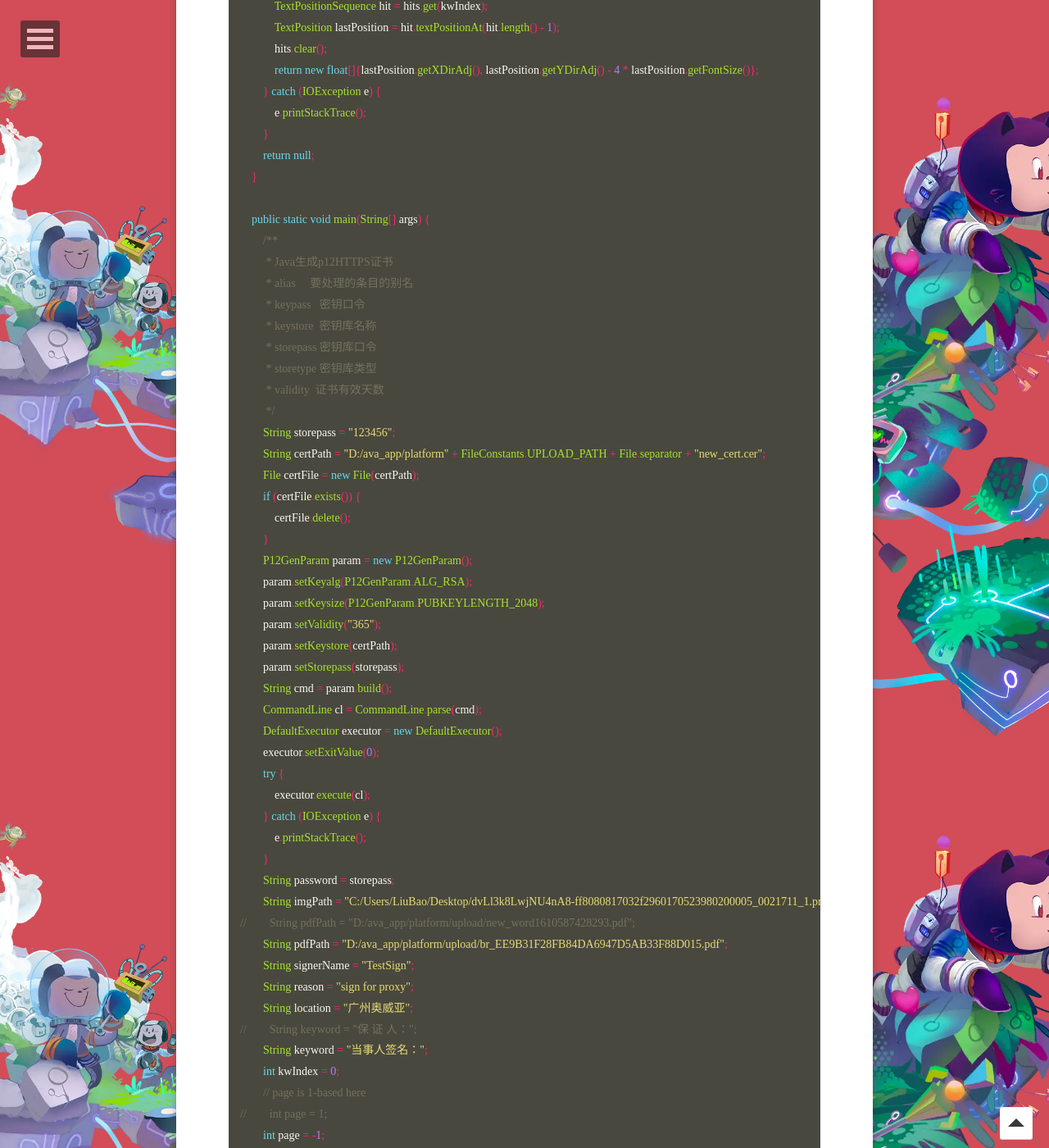
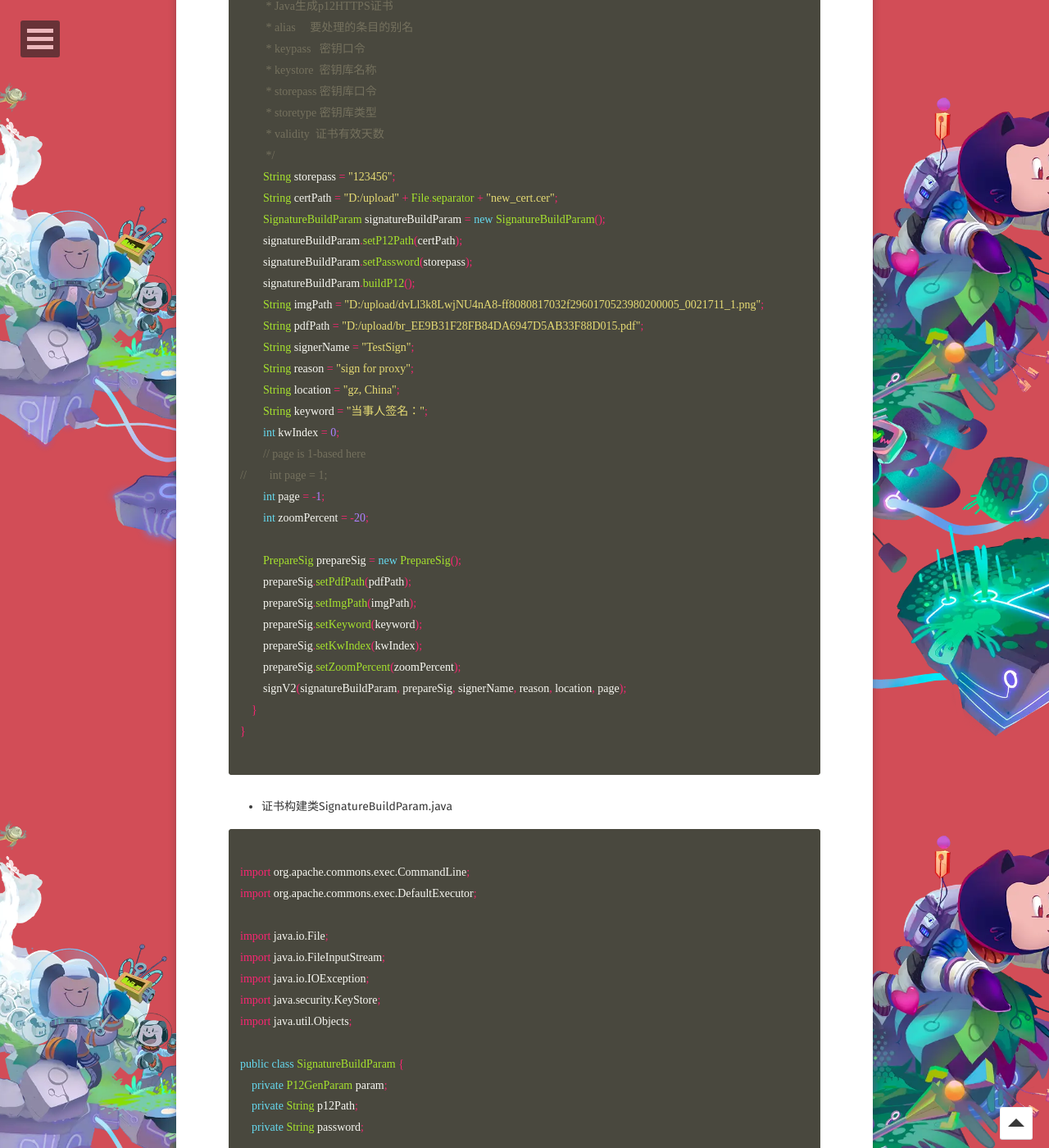
Before and after one commit to WebPavel/WebPavel.github.io, a Jekyll site: the page built from _posts/2021-01-14-pdfbox-signature.md, in a window 1280 px wide and 1400 px high, scrolled down 4491 px. Shown: the whole window at 82% size. Built offline with Jekyll 4.4.1, drawn with Linux system fonts in a browser that asks for light colours; some web fonts are replaced; some of the changed text lies outside the part shown.

Commit message:
封装相关参数

````diff
--- a/_posts/2021-01-14-pdfbox-signature.md
+++ b/_posts/2021-01-14-pdfbox-signature.md
@@ -83,9 +83,6 @@
 - 根据关键字签名类SigUtils.java
 
 ```java
-import cn.com.ava.sign.constant.FileConstants;
-import org.apache.commons.exec.CommandLine;
-import org.apache.commons.exec.DefaultExecutor;
 import org.apache.pdfbox.examples.signature.CreateVisibleSignature;
 import org.apache.pdfbox.pdmodel.PDDocument;
 import org.apache.pdfbox.text.TextPosition;
@@ -94,36 +91,29 @@
 import java.io.FileInputStream;
 import java.io.IOException;
 import java.io.InputStream;
-import java.security.KeyStore;
 import java.util.List;
 
-public class SigUtils {
+public class PdfBoxSignUtils {
 
-    public static String sign(String password, String p12Path, String imgPath, File documentFile,
-                              String signerName, String location, String reason,
-                              String keyword, int kwIndex, int page) {
+    public static String sign(SignatureBuildParam signatureBuildParam, PrepareSig prepareSig,
+                              String signerName, String location, String reason, int page) {
         try {
             String tsaUrl = null;
             boolean externalSig = false;
-            File ksFile = new File(p12Path);
-            KeyStore keystore = KeyStore.getInstance("PKCS12");
-            char[] pin = password.toCharArray();
-            keystore.load(new FileInputStream(ksFile), pin);
 
-            CreateVisibleSignature signing = new CreateVisibleSignature(keystore, pin.clone());
+            CreateVisibleSignature signing = new CreateVisibleSignature(signatureBuildParam.getKeyStore(), signatureBuildParam.getPin());
 
-            String name = documentFile.getName();
-            String substring = name.substring(0, name.lastIndexOf('.'));
-            File signedDocumentFile = new File(documentFile.getParent(), substring + "_signed.pdf");
+            File documentFile = prepareSig.getPdfFile();
+            File signedDocumentFile = new File(documentFile.getParent(), System.currentTimeMillis() + "_signed.pdf");
 
-            float[] coordinate = getCoordinate(documentFile.getAbsolutePath(), keyword, page, kwIndex);
+            float[] coordinate = getCoordinate(documentFile, prepareSig.getKeyword(), page, prepareSig.getKwIndex());
             if (coordinate != null) {
                 int x = Float.valueOf(coordinate[0]).intValue();
                 int y = Float.valueOf(coordinate[1]).intValue();
 
-                InputStream imageStream = new FileInputStream(imgPath);
+                InputStream imageStream = new FileInputStream(prepareSig.getImgPath());
 
-                signing.setVisibleSignDesigner(documentFile.getAbsolutePath(), x, y, -20, imageStream, page);
+                signing.setVisibleSignDesigner(prepareSig.getPdfPath(), x, y, prepareSig.getZoomPercent(), imageStream, page);
                 signing.setVisibleSignatureProperties(signerName, location, reason, 0, page, true);
                 signing.setExternalSigning(externalSig);
                 signing.signPDF(documentFile, signedDocumentFile, tsaUrl);
@@ -137,22 +127,20 @@
         return null;
     }
 
-    public static void signV2(String password, String p12Path, String imgPath, String pdfPath,
-                              String signerName, String location, String reason,
-                              String keyword, int kwIndex, int page) {
-        File documentFile = new File(pdfPath);
-        if (!documentFile.exists()) {
-            throw new RuntimeException("not found file");
-        }
+    public static void signV2(SignatureBuildParam signatureBuildParam, PrepareSig prepareSig,
+                              String signerName, String location, String reason, int page) {
         if (page != -1) {
-            sign(password, p12Path, imgPath, documentFile, signerName, location, reason, keyword, kwIndex, page);
+            sign(signatureBuildParam, prepareSig, signerName, location, reason, page);
         } else {
-            try (PDDocument document = PDDocument.load(new File(pdfPath));) {
-                String signedPdfPath = pdfPath;
+            try (PDDocument document = PDDocument.load(prepareSig.getPdfFile());) {
+                String signedPdfPath = prepareSig.getPdfPath();
                 int pages = document.getNumberOfPages();
                 for (int i = 1; i <= pages; i++) {
-                    File signedFile = new File(signedPdfPath);
-                    signedPdfPath = sign(password, p12Path, imgPath, signedFile, signerName, location, reason, keyword, kwIndex, i);
+                    prepareSig.setPdfPath(signedPdfPath);
+                    String tmpFilePath = signedPdfPath;
+                    signedPdfPath = sign(signatureBuildParam, prepareSig, signerName, location, reason, i);
+                    // 删除中间文件
+                    new File(tmpFilePath).delete();
                 }
             } catch (IOException e) {
                 e.printStackTrace();
@@ -189,17 +177,112 @@
          * validity  证书有效天数
          */
         String storepass = "123456";
-        String certPath = "D:/ava_app/platform" + FileConstants.UPLOAD_PATH + File.separator + "new_cert.cer";
-        File certFile = new File(certPath);
-        if (certFile.exists()) {
-            certFile.delete();
+        String certPath = "D:/upload" + File.separator + "new_cert.cer";
+        SignatureBuildParam signatureBuildParam = new SignatureBuildParam();
+        signatureBuildParam.setP12Path(certPath);
+        signatureBuildParam.setPassword(storepass);
+        signatureBuildParam.buildP12();
+        String imgPath = "D:/upload/dvLl3k8LwjNU4nA8-ff8080817032f2960170523980200005_0021711_1.png";
+        String pdfPath = "D:/upload/br_EE9B31F28FB84DA6947D5AB33F88D015.pdf";
+        String signerName = "TestSign";
+        String reason = "sign for proxy";
+        String location = "gz, China";
+        String keyword = "当事人签名：";
+        int kwIndex = 0;
+        // page is 1-based here
+//        int page = 1;
+        int page = -1;
+        int zoomPercent = -20;
+
+        PrepareSig prepareSig = new PrepareSig();
+        prepareSig.setPdfPath(pdfPath);
+        prepareSig.setImgPath(imgPath);
+        prepareSig.setKeyword(keyword);
+        prepareSig.setKwIndex(kwIndex);
+        prepareSig.setZoomPercent(zoomPercent);
+        signV2(signatureBuildParam, prepareSig, signerName, reason, location, page);
+    }
+}
+
+```
+
+- 证书构建类SignatureBuildParam.java
+
+```java
+
+import org.apache.commons.exec.CommandLine;
+import org.apache.commons.exec.DefaultExecutor;
+
+import java.io.File;
+import java.io.FileInputStream;
+import java.io.IOException;
+import java.security.KeyStore;
+import java.util.Objects;
+
+public class SignatureBuildParam {
+    private P12GenParam param;
+    private String p12Path;
+    private String password;
+
+    public P12GenParam getParam() {
+        return param;
+    }
+
+    public void setParam(P12GenParam param) {
+        this.param = param;
+    }
+
+    public String getP12Path() {
+        return p12Path;
+    }
+
+    public void setP12Path(String p12Path) {
+        this.p12Path = p12Path;
+    }
+
+    public String getPassword() {
+        return password;
+    }
+
+    public void setPassword(String password) {
+        this.password = password;
+    }
+
+    public KeyStore getKeyStore() {
+        Objects.requireNonNull(p12Path);
+        File ksFile = new File(p12Path);
+        if (!ksFile.exists()) {
+            throw new RuntimeException("due to p12 file not found, get keystore failed");
         }
-        P12GenParam param = new P12GenParam();
-        param.setKeyalg(P12GenParam.ALG_RSA);
-        param.setKeysize(P12GenParam.PUBKEYLENGTH_2048);
-        param.setValidity("365");
-        param.setKeystore(certPath);
-        param.setStorepass(storepass);
+        try {
+            KeyStore keystore = KeyStore.getInstance("PKCS12");
+            char[] pin = password.toCharArray();
+            keystore.load(new FileInputStream(ksFile), pin);
+            return keystore;
+        } catch (Exception e) {
+            e.printStackTrace();
+        }
+        return null;
+    }
+
+    public char[] getPin() {
+        char[] pin = password.toCharArray();
+        return pin.clone();
+    }
+
+    public void buildP12() {
+        File ksFile = new File(p12Path);
+        if (ksFile.exists()) {
+            ksFile.delete();
+        }
+        if (param == null) {
+            param = new P12GenParam();
+            param.setKeyalg(P12GenParam.ALG_RSA);
+            param.setKeysize(P12GenParam.PUBKEYLENGTH_2048);
+            param.setValidity("365");
+        }
+        param.setKeystore(p12Path);
+        param.setStorepass(password);
         String cmd = param.build();
         CommandLine cl = CommandLine.parse(cmd);
         DefaultExecutor executor = new DefaultExecutor();
@@ -209,28 +292,78 @@
         } catch (IOException e) {
             e.printStackTrace();
         }
-        String password = storepass;
-        String imgPath = "C:/Users/LiuBao/Desktop/dvLl3k8LwjNU4nA8-ff8080817032f2960170523980200005_0021711_1.png";
-//        String pdfPath = "D:/ava_app/platform/upload/new_word1610587428293.pdf";
-        String pdfPath = "D:/ava_app/platform/upload/br_EE9B31F28FB84DA6947D5AB33F88D015.pdf";
-        String signerName = "TestSign";
-        String reason = "sign for proxy";
-        String location = "广州奥威亚";
-//        String keyword = "保 证 人：";
-        String keyword = "当事人签名：";
-        int kwIndex = 0;
-        // page is 1-based here
-//        int page = 1;
-        int page = -1;
-        signV2(password, certFile.getAbsolutePath(), imgPath, pdfPath, signerName, reason, location, keyword, kwIndex, page);
     }
 }
+
+```
+
+- 签名控制类PrepareSig.java
+
+```java
+
+import java.io.File;
+
+public class PrepareSig {
+    private String pdfPath;
+    private String imgPath;
+    private String keyword;
+    private int kwIndex;
+    private int zoomPercent;
+
+    public String getPdfPath() {
+        return pdfPath;
+    }
+
+    public void setPdfPath(String pdfPath) {
+        this.pdfPath = pdfPath;
+    }
+
+    public String getImgPath() {
+        return imgPath;
+    }
+
+    public void setImgPath(String imgPath) {
+        this.imgPath = imgPath;
+    }
+
+    public String getKeyword() {
+        return keyword;
+    }
+
+    public void setKeyword(String keyword) {
+        this.keyword = keyword;
+    }
+
+    public int getKwIndex() {
+        return kwIndex;
+    }
+
+    public void setKwIndex(int kwIndex) {
+        this.kwIndex = kwIndex;
+    }
+
+    public int getZoomPercent() {
+        return zoomPercent;
+    }
+
+    public void setZoomPercent(int zoomPercent) {
+        this.zoomPercent = zoomPercent;
+    }
+
+    public File getPdfFile() {
+        File documentFile = new File(pdfPath);
+        if (!documentFile.exists()) {
+            throw new RuntimeException("not found file");
+        }
+        return documentFile;
+    }
+}
+
 ```
 
 - 生成证书参数类P12GenParam.java
 
 ```java
-package cn.com.ava.sign.util.signature;
 
 import org.apache.commons.lang3.StringUtils;
 
````
Also changed, not shown: other parts of _posts/2021-01-14-pdfbox-signature.md (+2 -2 lines).
